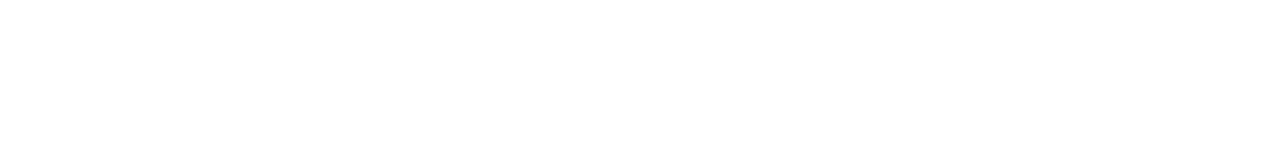
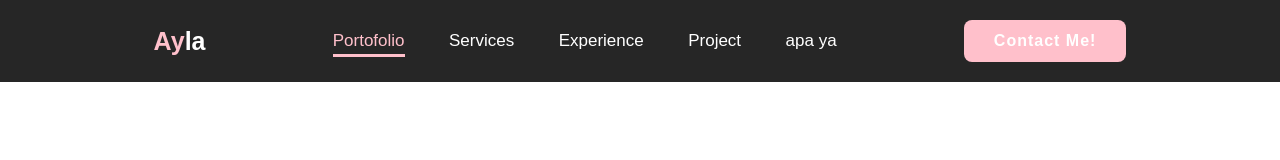
Before and after one commit to howhigare/tugas_1_ksm, a plain HTML site: page tugas1/index.html in a window 1280 px wide. Drawn offline with Linux system fonts and the light colour scheme.

Commit message:
perubahan uy

```diff
--- a/tugas1/index.html
+++ b/tugas1/index.html
@@ -7,17 +7,18 @@
     <meta name="viewport" content="width=device-width, initial-scale=1.0">
     <title>Tugas 1 ksm</title>
 </head>
+<body>
+    <header class="header">
+        <a href="#" class="logo"><span>Ay</span>la</a>
 
-<body>
-    <header>
-        <div class="logo">
-            <h2>Logo</h2>
-        </div>
+        <nav class="navbar">
+            <a href="#" class="active">Portofolio</a>
+            <a href="#">Services</a>
+            <a href="#">Experience</a>
+            <a href="#">Project</a>
+            <a href="#">apa ya</a>
+        </nav>
+
+        <a href="#" class="contact">Contact Me!</a>
     </header>
-
-    <footer>
-        <h3>&copy; All Right Reserved</h3>
-    </footer>
 </body>
-
-</html>
--- a/tugas1/style.css
+++ b/tugas1/style.css
@@ -1,18 +1,67 @@
-*{
+* {
+    margin: 0;
     padding: 0;
-    margin: 0;
     box-sizing: border-box;
+    font-family: 'Poppins', sans-serif;
+    text-decoration: none;
+    list-style: none;
 }
 
-header, footer{
-    background-color: #0000;
-    color: #fff;
+.header {
+    position: fixed;
+    top: 0;
+    left: 0;
     width: 100%;
+    padding: 20px 12%;
+    background: rgba(0, 0, 0, 0.85);
+    backdrop-filter: blur(10px);
+    display: flex;
+    justify-content: space-between;
+    align-items: center;
+    z-index: 100;
 }
 
-footer{
-    position: absolute;
-    bottom: 0;
-    text-align: center;
-    font-size: 22px;
+.logo {
+    font-size: 25px;
+    color: white;
+    font-weight: 600;
+    transition: 0.2s ease;
 }
+
+.logo span {
+    color: pink;
+}
+
+.navbar a {
+    font-size: 17px;
+    color: white;
+    font-weight: 500;
+    margin: 0 20px;
+    border-bottom: 3px solid transparent;
+    transition: 0.3s ease;
+    padding-bottom: 4px;
+}
+
+.navbar a:hover,
+.navbar a.active {
+    color: pink;
+    border-bottom: 3px solid pink;
+}
+
+.contact {
+    padding: 10px 28px;
+    background-color: pink;
+    color: white;
+    border: 2px solid transparent;
+    border-radius: 8px;
+    font-size: 16px;
+    letter-spacing: 1px;
+    font-weight: 600;
+    transition: 0.3s ease;
+}
+
+.contact:hover {
+    background-color: transparent;
+    border-color: pink;
+    color: pink;
+}
```
